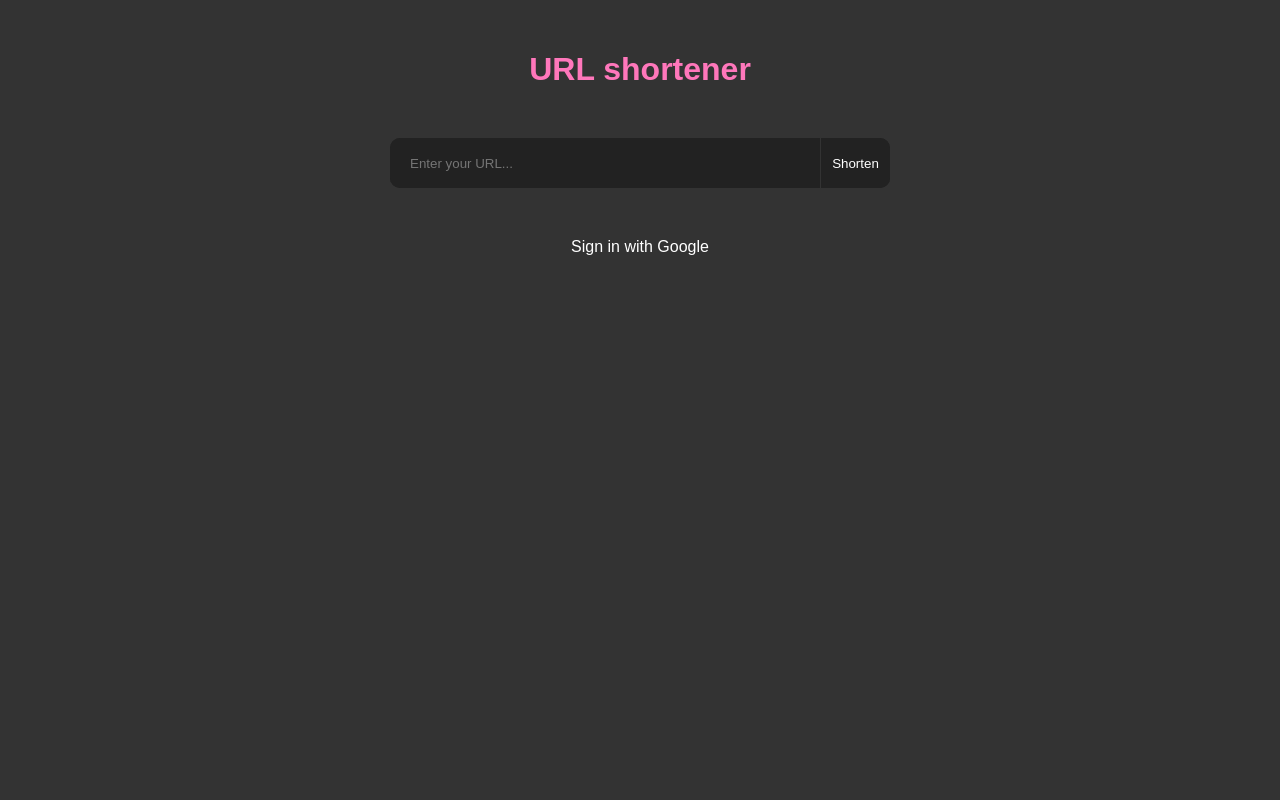
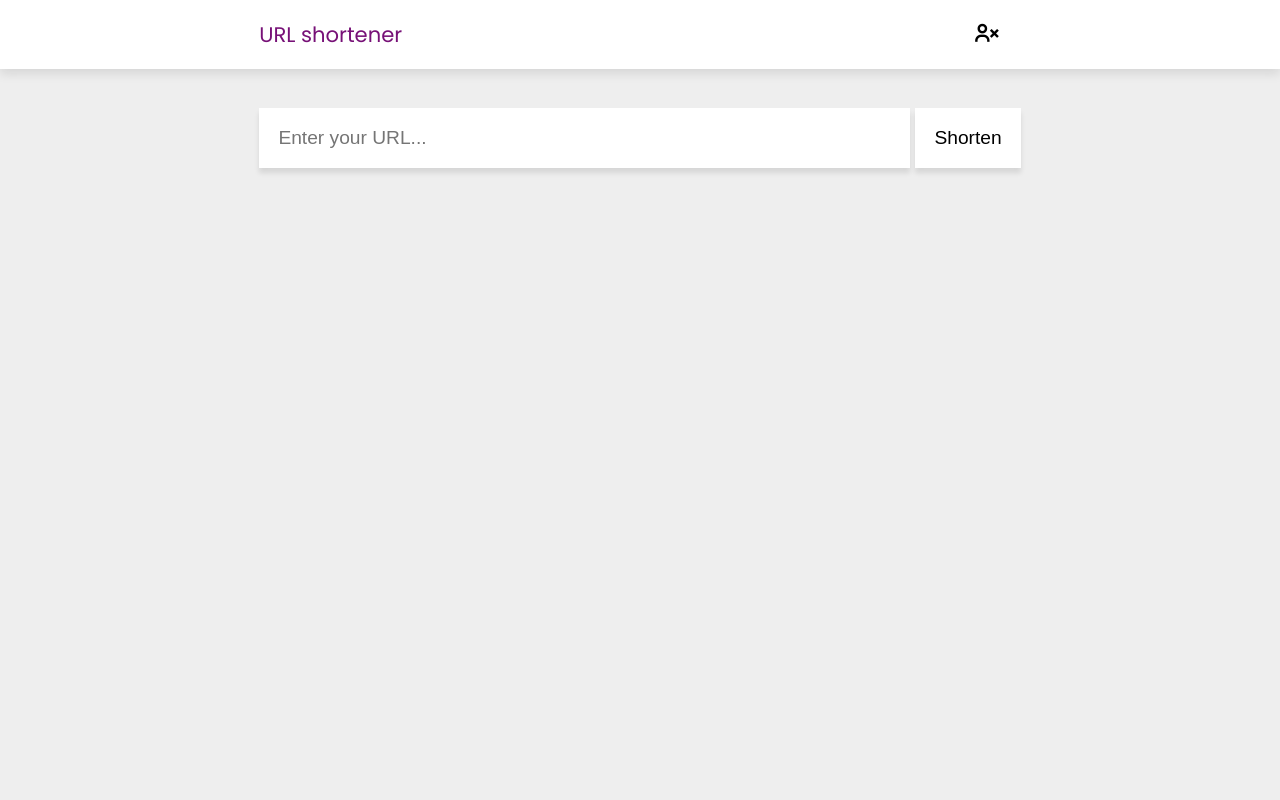
Before and after one commit to SamuelRosander/urlshortener, a Flask app: page / in a window 1280 px wide. Run offline with Flask 3, Linux system fonts and the light colour scheme.

Commit message:
Update CSS (#8)
* Update CSS

* Fix workflow tests

* Fix test workflows2

```diff
--- a/urlshortener/routes.py
+++ b/urlshortener/routes.py
@@ -15,7 +15,7 @@ def create_routes(app):
         form = LinkForm()
         if current_user.is_authenticated:
             links = Link.query.filter_by(user_id=current_user.id) \
-                                        .order_by(Link.id.desc())
+                .order_by(Link.id.desc())
         else:
             links = None
 
@@ -62,10 +62,7 @@ def create_routes(app):
             db.session.commit()
             return redirect(link.long_url), 303
         else:
-            error_message = f"No URL was found for /{short_url}"
-            return render_template("error.html",
-                                   error_header="404 - not found",
-                                   error_message=error_message), 404
+            abort(404)
 
     @app.route("/delete/<short_url>")
     @login_required
@@ -87,6 +84,7 @@ def create_routes(app):
     @app.route('/logout')
     def logout():
         logout_user()
+        flash('You have been logged out.', "message")
         return redirect(url_for('index')), 303
 
     @app.route("/authorize/<provider>")
@@ -167,14 +165,11 @@ def create_routes(app):
             db.session.commit()
 
         login_user(user)
+        flash(f"Logged in as {user.email}", "message")
         return redirect(url_for('index')), 303
 
     @app.errorhandler(401)
-    def error_401(error):
-        return render_template("error.html",
-                               error_header="401 - Unauthorized"), 401
-
     @app.errorhandler(404)
-    def error_404(error):
-        return render_template("error.html",
-                               error_header="404 - Not found"), 404
+    def error(error):
+        print(error)
+        return render_template("error.html", error=error), error.code
--- /dev/null
+++ b/urlshortener/static/scripts.js
@@ -0,0 +1,26 @@
+function dismiss(element){
+    element.parentNode.classList.add("hidden");
+};
+
+flashes = document.getElementsByClassName("flash");
+for (let i=0; i<flashes.length; i++) {
+    flashes[i].addEventListener("transitionend", () =>  {
+        flashes[i].style.display = "none";
+    })
+}
+
+function toggleUserMenu() {
+    document.getElementById("user-menu").classList.toggle("visible");
+    document.getElementById("user-icon").classList.toggle("active");
+}
+
+document.onmouseup = function(e) {
+    e.preventDefault()
+    if ((e.target.id != "menu-icon")
+            && (e.target.id != "user-icon")
+            && (e.target.parentElement.id != "user-menu")) {
+        document.getElementById("user-menu").classList.remove("visible");
+        document.getElementById("user-icon").classList.remove("active");
+
+    }
+}
--- a/urlshortener/static/style.css
+++ b/urlshortener/static/style.css
@@ -1,128 +1,288 @@
-body {
-    background-color: #333;
-    color: #fff;
-    font-family: Arial, Helvetica, sans-serif;
+@import url('https://fonts.googleapis.com/css2?family=Poppins:wght@100;200;300;400;500;600;700&display=swap');
+
+:root {
+    --bg-color: #333;
+    --navbar-color: #222;
+    --form-color: #444;
+    --text-color: #fff;
+    --text-color-inverted: #000;
+    --text-color-delete: #eb3131;
+    --main-color: #f8f;
+    --btn-hover-color: #555;
+    --btn-active-color: #888;
+    --flash-success-color: #629d5c;
+    --flash-message-color: #70a1d5;
+    --flash-warning-color: #ad9032;
+    --flash-error-color: #AD3232;
+    --animation-speed: 0.2s;
 }
-a {
-    color: #fff;
-    text-decoration: none;
+
+@media (prefers-color-scheme: light) {
+    :root {
+        --bg-color: #eee;
+        --navbar-color: #fff;
+        --form-color: #fff;
+        --text-color: #000;
+        --text-color-inverted: #fff;
+        --main-color: #717;
+        --btn-hover-color: #f5f5f5;
+        --btn-active-color: #e2b4e2;
+        --flash-success-color: #95c990;
+        --flash-message-color: #9dbdde;
+        --flash-warning-color: #d2b862;
+        --flash-error-color: #F08784;
+    }
 }
-a:hover {
-    color: #f7b;
-}
-.main-container {
-    max-width: 500px;
-    margin: 0 auto;
-    justify-content: center;
-    padding: 0;
-}
-.banner-link {
-    display: block;
-    text-align: center;
-    padding-top: 30px;
-    color: #f7b;
-}
-.flash {
-    background: #444;
-    border: 1px solid #888;
-    border-radius: 5px;
-    padding: 10px;
-}
-.header-error {
-    text-align: center;
-}
-.new-link-container {
-    background-color: #222;
-    border-radius: 10px;
-    height: 50px;
-    padding: 0;
-    margin: 50px 0;
-    display: flexbox;
-}
-.long_url-form {
-    background-color: #222;
-    width: 390px;
-    height: 50px;
-    border: 0;
-    border-radius: 10px 0 0 10px;
-    float: left;
-    margin: 0;
-    padding: 0 20px;
-    color: #fff;
-}
-.long_url-form:focus {
-    outline: none;
-}
-input[type=submit], button {
-    background-color: #222;
-    width: 70px;
-    height: 50px;
-    border: 0;
-    border-left: 1px solid #333;
-    border-radius: 0 10px 10px 0;
-    float: right;
+
+* {
     margin: 0;
     padding: 0;
-    color: #fff;
+    box-sizing: border-box;
+    text-decoration: none;
+    border: none;
+    outline: none;
+    position: relative;
+}
+
+html {
+    font-size: 120%;
+}
+
+body {
+    background-color: var(--bg-color);
+    color: var(--text-color);
+    font-family: 'Poppins', sans-serif;
+    height: 100dvh;
+}
+
+a {
+    color: var(--main-color);
+    transition: var(--animation-speed);
+}
+
+a:hover {
+    color: var(--text-color);
+}
+
+h1, h2, h3, h4, h5, h6 {
+    text-align: center;
+    color: var(--text-color);
+    font-weight: 400;
+    margin: 0 0 1rem 0;
+}
+
+.header {
+    position: relative;
+    background: var(--form-color);
+    box-shadow: 0 5px 10px rgba(0,0,0,0.1);
+    z-index: 15;
+}
+
+.header .wrapper {
+    display: flex;
+    justify-content:space-between;
+    align-items: center;
+}
+
+.logo {
+    font-size: 1.1rem;
+    padding: 1rem;
+}
+
+.logo:hover {
+    color: var(--main-color);
+}
+
+.user-icon {
+    font-size: 1.5rem;
+    padding: 1rem;
+    color: var(--text-color);
+    transition: var(--animation-speed);
+    margin-right: 1rem;
+}
+
+.user-icon:hover {
     cursor: pointer;
-    transition: background-color 0.5s;
+    color: var(--main-color);
 }
-input[type=submit]:hover, button:hover {
-    background-color: #111;
-    color: #f7b;
+
+.user-menu {
+    opacity: 0;
+    visibility: hidden;
+    position: absolute;
+    right: 0;
+    background: var(--navbar-color);
+    box-shadow: 0 5px 5px rgba(0,0,0,0.1);
+    border-radius: 0 0 0.5rem 0.5rem;
+    text-align: right;
+    z-index: 10;
+    transition: var(--animation-speed);
+    overflow: hidden;
+    transform: translateY(-3rem);
 }
-input[type=submit]:active, button:active {
-    background-color: #d59;;
-    color: #f7b;
+
+.user-menu.visible {
+    opacity: 1;
+    visibility: visible;
+    transform: translateY(0);
+}
+
+.user-menu span {
+    display: block;
+    font-size: 0.7rem;
+    padding: 1rem 2rem;
+    border-bottom: 2px solid var(--bg-color);
+}
+
+.user-menu a {
+    font-size: 0.8rem;
+    display: block;
+    padding: 1rem 2rem;
+    color: var(--text-color);
+}
+
+.user-menu a:hover {
+    color: var(--main-color);
+}
+
+.user-menu .bx {
+    display: none;
+}
+
+.wrapper {
+    max-width: 800px;
+    margin: 0 auto;
+    position: relative;
+}
+
+.container {
+    padding: 2rem 1rem;
+}
+
+.flash {
+    background: var(--form-color);
+    padding: 1rem;
+    display: flex;
+    justify-content: space-between;
+    align-items: center;
+    box-shadow: 0 5px 5px rgba(0,0,0,0.1);
+    transition: var(--animation-speed) ease-in;
+    margin-bottom: 1rem;
+}
+
+.flash a {
     transition: none;
 }
-.link-delete {
-    font-size: 0.8em;
-    margin-left: 10px;
-    color: #999;
+
+.flash.success {
+    background: var(--flash-success-color);
+    color: #000;
 }
-.long_url-label {
-    width: 480px;
-    color: #999;
-    margin: 0 10px 0 10px;
+
+.flash.message {
+    background: var(--flash-message-color);
+    color: #000;
+}
+
+.flash.warning {
+    background: var(--flash-warning-color);
+    color: #000;
+}
+
+.flash.error {
+    background: var(--flash-error-color);
+}
+
+.flash-close {
+    padding: 1rem;
+    cursor: pointer;
+    margin: -1rem;
+    align-self: baseline;
+    user-select: none;
+}
+
+.flash.hidden {
+    opacity: 0;
+}
+
+.form {
+    width: 100%;
+    background-color: var(--form-color);
+    color: var(--text-color);
+    padding: 1rem;
+    font-size: 1rem;
+    flex: 10;
+    box-shadow: 0 5px 5px rgba(0,0,0,0.1);
+}
+
+.btn {
+    display: block;
+    flex: 0;
+    background-color: var(--form-color);
+    color: var(--text-color);
+    padding: 1rem;
+    font-size: 1rem;
+    text-align: center;
+    box-shadow: 0 5px 5px rgba(0,0,0,0.1);
+    transition: var(--animation-speed);
+}
+
+.btn:hover {
+    cursor: pointer;
+    background-color: var(--btn-hover-color);
+}
+
+.btn:active {
+    background: var(--btn-active-color);
+    transition: none;
+}
+
+.new_link-container {
+    display: flex;
+    gap: 5px;
+    margin-bottom: 2rem;
+}
+
+.link-container {
+    background: var(--form-color);
+    padding: 1rem;
+    box-shadow: 0 5px 5px rgba(0,0,0,0.1);
+    margin-bottom: 1rem;
+}
+
+.link-container-top-row{
+    display: flex;
+    justify-content: space-between;
+    align-items: flex-end;
+}
+
+.link-infotext {
     white-space: nowrap;
     overflow: hidden;
     font-size: 0.8em;
 }
-.short_url-container {
-    background-color: #222;
-    border-radius: 10px;
-    height: 50px;
-    padding: 0;
-    margin: 0 0 50px 0;
-    display: flexbox;
+
+.short_url-box {
+    width: 100%;
+    display: flex;
+    align-items: center;
+    justify-content: space-between;
+    background: var(--bg-color);
+    padding: 5px 5px 5px 1rem;
+    box-shadow: inset 0 5px 5px rgba(0,0,0,0.1);
+    color: var(--main-color);
 }
-.short_url-label {
-    width: 390px;
-    height: 50px;
-    border: 0;
-    border-radius: 10px 0 0 10px;
-    float: left;
-    margin: 0;
-    padding: 0 20px;
-    color: #fff;
-    line-height: 50px;
-    overflow: hidden;
+
+.link-delete {
+    color: var(--text-color);
+    font-size: 1.2rem;
+    align-self: flex-end;
+    padding: 0.5rem 1rem;
+    margin: -1rem -1rem 0 0;
+    z-index: 5;
+
 }
-.short_url-label a {
-    text-decoration: none;
-    color: #ddd;
+
+.link-delete:hover {
+    color: var(--text-color-delete);
 }
-.label-clicks {
-    float:right;
-    color: #999;
-    margin: 0 10px 0 10px;
-    font-size: 0.8em;
-    position:relative;
-    top: 2px;
-}
-footer {
-    margin-top: 50px;
-    margin-bottom: 50px;
-    text-align: center;
-}
--- a/urlshortener/templates/index.html
+++ b/urlshortener/templates/index.html
@@ -2,17 +2,29 @@
 {% block body %}
 
 {% if links %}
+<h3>Links</h3>
     {% for link in links %}
-    <div class="long_url-label" title="{{ link.long_url }}">{{ link.long_url }}</div>
-    <div class="short_url-container">
-        <div class="short_url-label" id="short_url-{{ link.short_url }}">
-            <a href="{{ url_for('redirect_url', short_url=link.short_url) }}" target="_blank">{{ request.host  + "/" + link.short_url }}</a>
+    <div class="link-container">
+        <div class="link-container-top-row">
+            <div class="link-infotext" title="{{ link.long_url }}">
+                {{ link.long_url }}
+            </div>
+            <a href="{{ url_for('delete_link', short_url=link.short_url) }}"
+                    onClick="return confirm('Are you sure you want to delete this link?')"
+                    class="link-delete">&times;</a>
         </div>
-        <button onClick="copyURL('{{ link.short_url }}')">Copy</button>
-        <span><a href="{{ url_for('delete_link', short_url=link.short_url) }}" onClick="return confirm('Are you sure you want to delete this link?')" class="link-delete">Delete</a></span>
-        <span class="label-clicks">This link has been used {{ link.no_of_clicks }} {{ "time" if link.no_of_clicks == 1 else "times" }}</span>
+        <div class="short_url-box">
+            <a href="{{ url_for('redirect_url', short_url=link.short_url) }}"
+                target="_blank" id="short_url-{{ link.short_url }}">
+                {{ request.host  + "/" + link.short_url }}</a>
+            <button onClick="copyURL('{{ link.short_url }}')" class="btn">
+                Copy</button>
+        </div>
+        <div class="link-infotext">
+            This link has been used {{ link.no_of_clicks }}
+            {{ "time" if link.no_of_clicks == 1 else "times" }}
+        </div>
     </div>
-
     {% endfor %}
 {% endif %}
 {% endblock %}
--- a/urlshortener/templates/layout.html
+++ b/urlshortener/templates/layout.html
@@ -4,44 +4,72 @@
         <meta name="viewport" content="width=device-width, initial-scale=1.0">
         <meta charset="utf-8">
         <title>URL Shortener</title>
-        <link rel="stylesheet" type="text/css" href="{{ url_for('static', filename='style.css') }}">
+        <link rel="stylesheet" type="text/css"
+            href="{{ url_for('static', filename='style.css') }}">
+        <link href='https://unpkg.com/boxicons@2.1.4/css/boxicons.min.css'
+            rel='stylesheet'>
         <script>
             function copyURL(short_url) {
-                var copyText = document.getElementById("short_url-" + short_url);
+                var copyText =
+                    document.getElementById("short_url-" + short_url);
                 navigator.clipboard.writeText(copyText.innerText);
             }
         </script>
     </head>
     <body>
-        <div class="main-container">
-            <h1><a href="{{ url_for('index', _external=True) }}" class="banner-link">URL shortener</a></h1>
-            {% with messages = get_flashed_messages() %}
-                {% if messages %}
-                    {% for message in messages %}
-                        <div class="flash">
-                            {{ message }}
+        <header class="header">
+            <div class="wrapper">
+                <a href="{{ url_for('index') }}" class="logo">URL shortener</a>
+                {% if current_user.is_authenticated %}
+                <i class='bx bx-user-check user-icon' id="user-icon"
+                    onClick="toggleUserMenu()"></i>
+                {% else %}
+                <i class='bx bx-user-x user-icon' id="user-icon"
+                    onClick="toggleUserMenu()"></i>
+            {% endif %}
+            </div>
+        </header>
+        <div class="wrapper">
+            <div class="user-menu" id="user-menu">
+                {% if current_user.is_authenticated %}
+                <span>Logged in as {{ current_user.email }}</span>
+                <a href="{{ url_for('logout') }}">
+                    Log out
+                    <i class='bx bx-log-out'></i>
+                </a>
+                {% else %}
+                <a href="{{ url_for('oauth2_authorize',
+                        provider='google') }}">
+                    Log in with Google
+                    <i class='bx bx-log-in'></i>
+                </a>
+                {% endif %}
+            </div>
+            <div class="container">
+                {% with messages = get_flashed_messages(with_categories=true) %}
+                    {% if messages %}
+                        {% for category, message in messages %}
+                        <div class="flash {{ category }}">
+                            <span>
+                                {{ message | safe}}
+                            </span>
+                            <span class="flash-close" onClick="dismiss(this)">
+                                &times;
+                            </span>
                         </div>
-                    {% endfor %}
-                {% endif %}
-            {% endwith %}
-            <div class="new-link-container">
-                <form method="POST" action="{{ url_for('add') }}">
+                        {% endfor %}
+                    {% endif %}
+                {% endwith %}
+                <form method="POST" action="{{ url_for('add') }}"
+                    class="new_link-container">
                     {{ form.hidden_tag() }}
-                    {{ form.long_url(class="long_url-form", placeholder="Enter your URL...") }}
-                    {{ form.submit(class="submit-button") }}
+                    {{ form.long_url(class="form",
+                        placeholder="Enter your URL...") }}
+                    {{ form.submit(class="btn") }}
                 </form>
+                {% block body %}{% endblock %}
             </div>
-
-            {% block body %}{% endblock %}
-
-            <footer>
-                {% if current_user.is_authenticated %}
-                    Signed in as {{ current_user.email }}<br />
-                    <a href="{{ url_for('logout') }}">Sign out</a>
-                {% else %}
-                    <a href="{{ url_for('oauth2_authorize', provider='google') }}">Sign in with Google</a>
-                {% endif %}
-            </footer>
         </div>
+        <script src="{{url_for('static', filename='scripts.js')}}"></script>
     </body>
 </html>
```
Also changed, not shown: urlshortener/templates/error.html (+37 -8 lines), urlshortener/templates/info.html (+14 -6 lines), .github/workflows/push-master.yaml.
